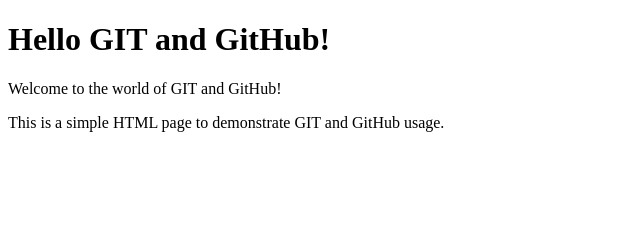
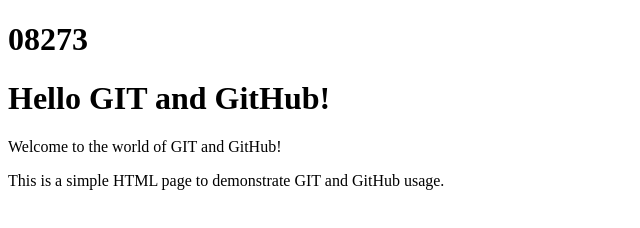
Before and after one commit to YuriyTereikovskyi/GITPROBA, a plain HTML site: page index.html in a window 1280 px wide. Shown: the whole page, without its empty margins (0-640 px from the left). Drawn offline with Linux system fonts and the light colour scheme.

Commit message:
commit 3

```diff
--- a/index.html
+++ b/index.html
@@ -6,6 +6,7 @@
     <title>Document</title>
 </head>
 <body>
+    <h1>08273</h1>
     <h1>Hello GIT and GitHub!</h1>
     <p>Welcome to the world of GIT and GitHub!</p>
     <p>This is a simple HTML page to demonstrate GIT and GitHub usage.</p>
```
